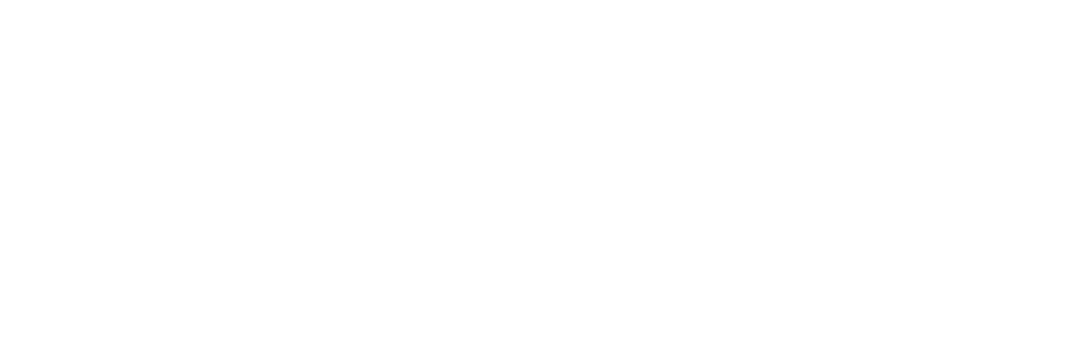
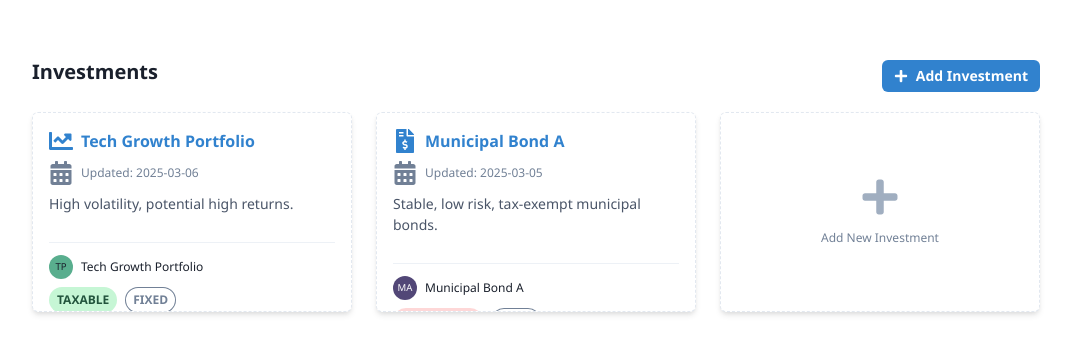
Before and after one commit to kalvinliang965/ABCD-LFP, a React (Vite) app in the folder client/: page /test in a window 1280 px wide. Before the commit this address had no page. Shown: the part 194-548 px from the top of the page, without its empty margins (104-1175 px from the left). Built offline with nearby package versions, Linux system fonts and the light colour scheme.

Commit message:
modify the investment card now, add mock data

```diff
--- a/client/src/App.tsx
+++ b/client/src/App.tsx
@@ -1,15 +1,16 @@
-import React from 'react';
+import React from "react";
 import {
   BrowserRouter as Router,
   Routes,
   Route,
   Navigate,
 } from "react-router-dom";
-import { ChakraProvider, extendTheme } from '@chakra-ui/react';
+import { ChakraProvider, extendTheme } from "@chakra-ui/react";
 import Login from "./pages/Login";
 import Dashboard from "./pages/Dashboard";
 import InvestmentDashboard from "./pages/Dashboard/InvestmentDashboard";
 import ProtectedRoute from "./components/ProtectedRoute";
+import Test from "./pages/Test";
 
 // Custom theme
 const theme = extendTheme({
@@ -19,34 +20,34 @@
   },
   colors: {
     brand: {
-      50: '#e6f7ff',
-      100: '#bae7ff',
-      500: '#1890ff',
-      600: '#096dd9',
-      700: '#0050b3',
+      50: "#e6f7ff",
+      100: "#bae7ff",
+      500: "#1890ff",
+      600: "#096dd9",
+      700: "#0050b3",
     },
   },
   styles: {
     global: {
       // Preserve original CSS for login page
-      '.main': {
+      ".main": {
         fontFamily: `'Segoe UI', Tahoma, Geneva, Verdana, sans-serif`,
       },
-      '.is-hidden': {
+      ".is-hidden": {
         opacity: 0,
-        visibility: 'hidden',
-        transition: '0.25s',
-        position: 'absolute',
+        visibility: "hidden",
+        transition: "0.25s",
+        position: "absolute",
       },
-      '.is-gx': {
-        animation: 'is-gx 1.25s',
+      ".is-gx": {
+        animation: "is-gx 1.25s",
       },
-      '@keyframes is-gx': {
-        '0%, 10%, 100%': {
-          width: '400px',
+      "@keyframes is-gx": {
+        "0%, 10%, 100%": {
+          width: "400px",
         },
-        '30%, 50%': {
-          width: '500px',
+        "30%, 50%": {
+          width: "500px",
         },
       },
     },
@@ -76,6 +77,14 @@
               </ProtectedRoute>
             }
           />
+          <Route
+            path="/test"
+            element={
+              <ProtectedRoute>
+                <Test/>
+              </ProtectedRoute>
+            }
+          />
         </Routes>
       </Router>
     </ChakraProvider>
--- /dev/null
+++ b/client/src/components/InvestmentList/AddInvestmentCard.tsx
@@ -0,0 +1,39 @@
+// AddInvestmentCard.tsx
+import React from 'react';
+import { Card, Icon, Text, useColorModeValue } from '@chakra-ui/react';
+import { FaPlus } from 'react-icons/fa';
+
+interface AddInvestmentCardProps {
+  onAdd: () => void;
+}
+
+const AddInvestmentCard: React.FC<AddInvestmentCardProps> = ({ onAdd }) => {
+  const cardBg = useColorModeValue('white', 'gray.800');
+  const borderColor = useColorModeValue('gray.200', 'gray.600');
+
+  return (
+    <Card
+      bg={cardBg}
+      boxShadow="md"
+      borderRadius="md"
+      borderWidth="1px"
+      borderColor={borderColor}
+      borderStyle="dashed"
+      overflow="hidden"
+      transition="all 0.3s"
+      _hover={{ bg: useColorModeValue('gray.50', 'gray.700') }}
+      cursor="pointer"
+      display="flex"
+      flexDirection="column"
+      justifyContent="center"
+      alignItems="center"
+      py={10}
+      onClick={onAdd}
+    >
+      <Icon as={FaPlus} boxSize={10} mb={3} color="gray.400" />
+      <Text color="gray.500">Add New Investment</Text>
+    </Card>
+  );
+};
+
+export default AddInvestmentCard;
--- /dev/null
+++ b/client/src/components/InvestmentList/InvestmentCard.tsx
@@ -0,0 +1,125 @@
+// InvestmentCard.tsx
+import React from "react";
+import {
+  Card,
+  Flex,
+  Icon,
+  Text,
+  Badge,
+  Avatar,
+  HStack,
+  Divider,
+  useColorModeValue,
+} from "@chakra-ui/react";
+import {
+  FaCalendarAlt,
+  FaBuilding,
+  FaChartLine,
+  FaCoins,
+  FaBitcoin,
+  FaFileInvoiceDollar,
+} from "react-icons/fa";
+import { Investment } from "../../types/investment";
+
+// 如果后端没有提供 icon，则可以根据 name 进行匹配
+const getInvestmentIcon = (investment: Investment) => {
+
+  // 优先使用明确的图标映射，不要依赖字符串包含关系
+  if (investment.name === "Tech Growth Portfolio") {
+    return FaChartLine;
+  } else if (investment.name === "Municipal Bond A") {
+    return FaFileInvoiceDollar;
+  }
+
+  // 后备方案
+  return FaChartLine;
+};
+
+interface InvestmentCardProps {
+  investment: Investment;
+}
+
+const InvestmentCard: React.FC<InvestmentCardProps> = ({ investment }) => {
+  const cardBg = useColorModeValue("white", "gray.800");
+  const borderColor = useColorModeValue("gray.200", "gray.600");
+  const textColor = useColorModeValue("gray.600", "gray.300");
+  const highlightColor = useColorModeValue("blue.500", "blue.300");
+  const dateColor = useColorModeValue("gray.500", "gray.400");
+
+  // 截断文本
+  const truncateText = (text: string, maxLength: number) =>
+    text.length > maxLength ? text.substring(0, maxLength) + "..." : text;
+
+  const IconComponent = getInvestmentIcon(investment);
+
+  return (
+    <Card
+      bg={cardBg}
+      boxShadow="md"
+      borderRadius="md"
+      borderWidth="1px"
+      borderColor={borderColor}
+      borderStyle="dashed"
+      overflow="hidden"
+      transition="all 0.3s"
+      _hover={{ transform: "translateY(-5px)", boxShadow: "lg" }}
+      cursor="pointer"
+      p={4}
+      height="200px" // 固定卡片高度
+      width="320px" // 固定卡片宽度
+    >
+      {/* 投资名称和图标 */}
+      <Flex mb={2} alignItems="center">
+        <Icon
+          as={IconComponent as any}
+          boxSize={6}
+          color={highlightColor}
+          mr={2}
+        />
+        <Text fontWeight="bold" fontSize="md" color={highlightColor}>
+          {investment.name}
+        </Text>
+      </Flex>
+
+      {/* 更新时间 */}
+      <Flex mb={2} alignItems="center">
+        <Icon as={FaCalendarAlt} boxSize={6} color={dateColor} mr={2} />
+        <Text fontSize="xs" color={dateColor}>
+          Updated: {investment.lastUpdated?.toString()}
+        </Text>
+      </Flex>
+
+      {/* 描述 */}
+      <Text color={textColor} fontSize="sm" mb={4}>
+        {truncateText(investment.description || "", 50)}
+      </Text>
+
+      <Divider my={3} />
+
+      {/* 用户信息、Taxability状态和Return Type */}
+      <HStack spacing={2} wrap="wrap" justify="space-between">
+        <Flex alignItems="center">
+          <Avatar size="xs" name={investment.name || "User"} mr={2} />
+          <Text fontSize="xs">{investment.name || "Anonymous User"}</Text>
+        </Flex>
+
+        <HStack spacing={2} flexWrap="wrap">
+          <Badge
+            colorScheme={investment.isTaxExempt ? "red" : "green"}
+            px={2}
+            py={1}
+            borderRadius="full"
+          >
+            {investment.isTaxExempt ? "Tax-exempt" : "Taxable"}
+          </Badge>
+
+          <Badge px={2} py={1} borderRadius="full" variant="outline">
+            {investment.expectedAnnualReturn.mode}
+          </Badge>
+        </HStack>
+      </HStack>
+    </Card>
+  );
+};
+
+export default InvestmentCard;
--- /dev/null
+++ b/client/src/components/InvestmentList/InvestmentList.tsx
@@ -0,0 +1,29 @@
+// InvestmentList.tsx
+import React from 'react';
+import { Box, SimpleGrid } from '@chakra-ui/react';
+import InvestmentListHeader from './InvestmentListHeader';
+import InvestmentCard from './InvestmentCard';
+import AddInvestmentCard from './AddInvestmentCard';
+import { Investment } from '../../types/investment';
+
+interface InvestmentListProps {
+  investments: Investment[];
+  onOpenInvestmentModal: () => void;
+}
+
+// !: this is the father component of the investment list
+const InvestmentList: React.FC<InvestmentListProps> = ({ investments, onOpenInvestmentModal }) => {
+  return (
+    <Box mb={10}>
+      <InvestmentListHeader onAdd={onOpenInvestmentModal} /> {/* header */}
+      <SimpleGrid columns={{ base: 1, md: 2, lg: 3 }} spacing={6}> {/* grid/ main section */}
+        {investments.map((investment) => (
+          <InvestmentCard key={investment._id} investment={investment} />
+        ))}
+        <AddInvestmentCard onAdd={onOpenInvestmentModal} /> {/* add investment card */}
+      </SimpleGrid>
+    </Box>
+  );
+};
+
+export default InvestmentList;
--- /dev/null
+++ b/client/src/components/InvestmentList/InvestmentListHeader.tsx
@@ -0,0 +1,22 @@
+import React from 'react';
+import { Flex, Heading, Button, Icon } from '@chakra-ui/react';
+import { FaPlus } from 'react-icons/fa';
+
+/*
+    investment list Header
+    like the divider
+*/
+interface InvestmentListHeaderProps {
+  onAdd: () => void;
+}
+
+const InvestmentListHeader: React.FC<InvestmentListHeaderProps> = ({ onAdd }) => (
+  <Flex justifyContent="space-between"  mb={5}>
+    <Heading size="md">Investments</Heading>
+    <Button leftIcon={<Icon as={FaPlus} />} colorScheme="blue" size="sm" onClick={onAdd}>
+      Add Investment
+    </Button>
+  </Flex>
+);
+
+export default InvestmentListHeader;
--- /dev/null
+++ b/client/src/mockData/investmentMock.ts
@@ -0,0 +1,35 @@
+// src/mockData/investmentMock.ts
+export const mockInvestments = [
+  {
+    _id: "1",
+    name: "Tech Growth Portfolio",
+    description: "High volatility, potential high returns.",
+    expectedAnnualReturn: {
+      mode: "fixed",
+      value: 0.08,
+    },
+    expenseRatio: 0.01,
+    dividendYield: {
+      mode: "fixed",
+      value: 0.02,
+    },
+    isTaxExempt: false,
+    lastUpdated: "2025-03-06",
+  },
+  {
+    _id: "2",
+    name: "Municipal Bond A",
+    description: "Stable, low risk, tax-exempt municipal bonds.",
+    expectedAnnualReturn: {
+      mode: "fixed",
+      value: 0.04,
+    },
+    expenseRatio: 0.005,
+    dividendYield: {
+      mode: "fixed",
+      value: 0.03,
+    },
+    isTaxExempt: true,
+    lastUpdated: "2025-03-05",
+  },
+];
--- /dev/null
+++ b/client/src/pages/Test.tsx
@@ -0,0 +1,11 @@
+import React from 'react'
+import InvestmentList from '../components/InvestmentList/InvestmentList'
+import { mockInvestments } from '../mockData/investmentMock'
+import { Investment } from '../types/investment'
+const Test = () => {
+  return (
+    <InvestmentList investments={mockInvestments as Investment[]} onOpenInvestmentModal={() => {}} />
+  )
+}
+
+export default Test
--- /dev/null
+++ b/client/src/types/investment.ts
@@ -0,0 +1,33 @@
+// src/types/investment.ts
+
+export interface Investment {
+    _id?: string;  // Mongo ObjectId (optional)
+    name: string;
+    description?: string;
+    icon?: string; //for store the icon URL //todo: add the icon to the database
+
+    // 年化资本增值
+    expectedAnnualReturn: {
+      mode: 'fixed' | 'normal' | 'gbm';
+      value: number;    // if mode=fixed, it means fixed return rate (0.08=8%)
+      stdDev?: number;  // if mode=normal/gbm, used for volatility
+      drift?: number;   // if need GBM drift rate
+    };
+
+    // expense ratio
+    expenseRatio: number;  // 0.01 => 1%
+
+    // dividend yield
+    dividendYield: {
+      mode: 'fixed' | 'normal' | 'gbm';
+      value: number;
+      stdDev?: number;
+      drift?: number;
+    };
+
+    // taxability
+    isTaxExempt: boolean;  // true => tax-exempt; false => taxable
+
+    // last updated time
+    lastUpdated?: string | Date; // Date type or ISO string
+  }
```
